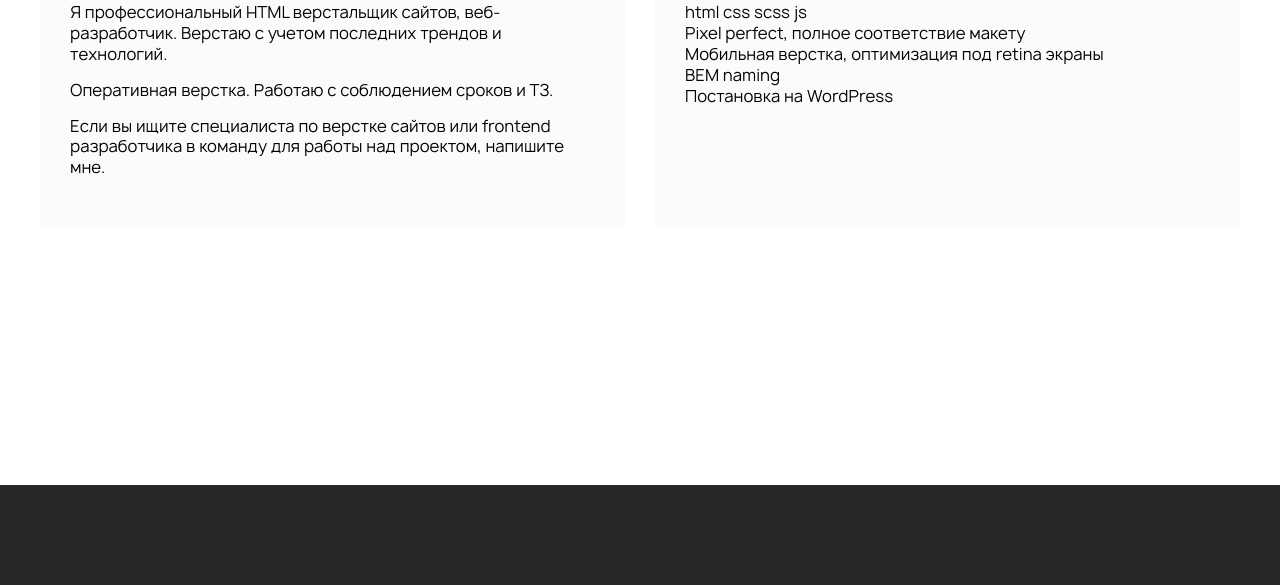
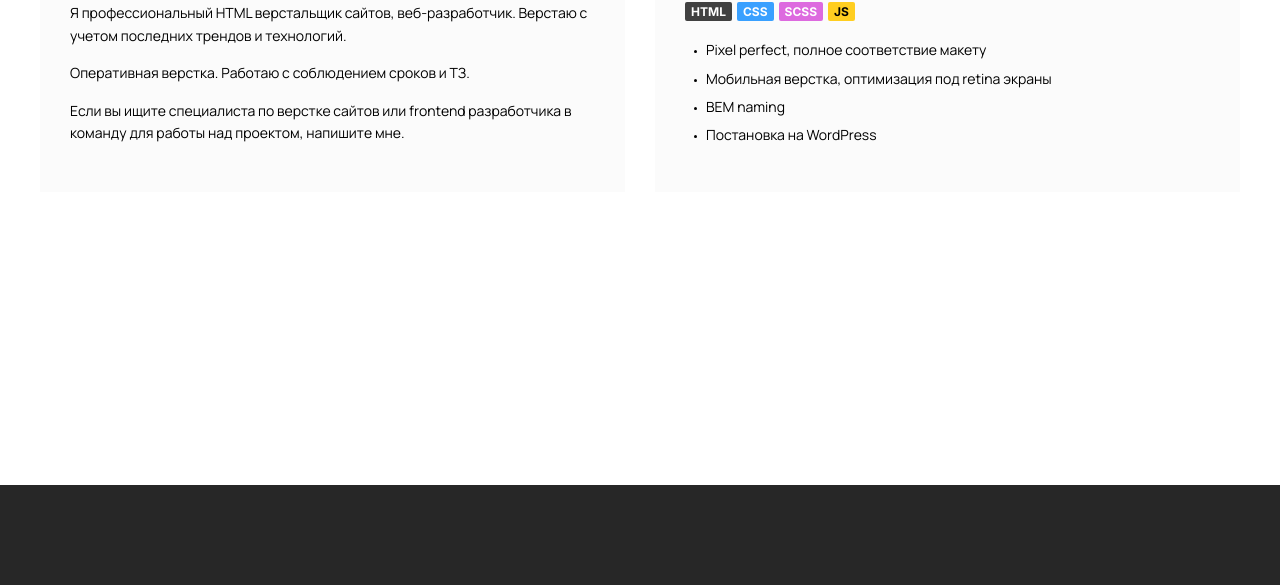
Before and after one commit to gleb-erokhin/portfolio-webCademy, a website: page src/html/index.html in a window 1280 px wide. Shown: the part 215-800 px from the top of the page. Drawn offline with nearby package versions, Linux system fonts and the light colour scheme; files that its build step writes are made by us from their sources; files whose address does not match are found by name.

Commit message:
блок резюме готов, требуется корректировка шрифтов, скачанные с инета локальные отличаются от гугл, и от этого идет большое расхождение с макетом

```diff
--- a/src/html/blocks/resume.html
+++ b/src/html/blocks/resume.html
@@ -6,7 +6,7 @@
                 <div class="resume__header">
                     <h2 class="title-2">Обо мне</h2>
                 </div>
-                <div class="resume__desc">
+                <div class="resume__desc text">
                     <p>
                         Я профессиональный HTML верстальщик сайтов, веб-разработчик. Верстаю с учетом последних трендов
                         и технологий.
@@ -25,17 +25,17 @@
                 <div class="resume__header">
                     <h2 class="title-2">Навыки</h2>
                 </div>
-                <div class="resume__skil">
-                    <span class="html">html</span>
-                    <span class="css">css</span>
-                    <span class="scss">scss</span>
-                    <span class="JS">js</span>
+                <div class="skils">
+                    <span class="skil skil--html">html</span>
+                    <span class="skil skil--css">css</span>
+                    <span class="skil skil--scss">scss</span>
+                    <span class="skil skil--JS">js</span>
                 </div>
-                <ul class="resume__desc">
-                   <li>Pixel perfect, полное соответствие макету</li>
-                   <li>Мобильная верстка, оптимизация под retina экраны</li>
-                   <li>BEM naming</li>
-                   <li>Постановка на WordPress</li>
+                <ul class="resume__list">
+                   <li class="resume__list-item">Pixel perfect, полное соответствие макету</li>
+                   <li class="resume__list-item">Мобильная верстка, оптимизация под retina экраны</li>
+                   <li class="resume__list-item">BEM naming</li>
+                   <li class="resume__list-item">Постановка на WordPress</li>
                 </ul>
             </div>
         </div>
--- a/src/scss/base/_base.scss
+++ b/src/scss/base/_base.scss
@@ -1,30 +1,33 @@
-@font-face {
-    font-family: 'Manrope';
-    src: url('../fonts/Manrope-Regular.woff2') format('woff2');
-    font-weight: normal;
-    font-style: normal;
-}
+// @font-face {
+//     font-family: 'Manrope';
+//     src: url('../fonts/Manrope-Regular.woff2') format('woff2');
+//     font-weight: normal;
+//     font-style: normal;
+// }
 
-@font-face {
-    font-family: 'Manrope';
-    src: url('../fonts/Manrope-Light.woff2') format('woff2');
-    font-weight: 300;
-    font-style: normal;
-}
+// @font-face {
+//     font-family: 'Manrope';
+//     src: url('../fonts/Manrope-Light.woff2') format('woff2');
+//     font-weight: 300;
+//     font-style: normal;
+// }
 
-@font-face {
-    font-family: 'Manrope';
-    src: url('../fonts/Manrope-Bold.woff2') format('woff2');
-    font-weight: 700;
-    font-style: normal;
-}
+// @font-face {
+//     font-family: 'Manrope';
+//     src: url('../fonts/Manrope-Bold.woff2') format('woff2');
+//     font-weight: 700;
+//     font-style: normal;
+// }
 
-@font-face {
-    font-family: 'Manrope';
-    src: url('../fonts/Manrope-ExtraBold.woff2') format('woff2');
-    font-weight: 800;
-    font-style: normal;
-}
+// @font-face {
+//     font-family: 'Manrope';
+//     src: url('../fonts/Manrope-ExtraBold.woff2') format('woff2');
+//     font-weight: 800;
+//     font-style: normal;
+// }
+
+@import url(https://fonts.googleapis.com/css?family=Manrope:200,300,regular,700,800);
+@import url(https://fonts.googleapis.com/css?family=Inter:700);
 
 html {
 	scroll-behavior: smooth;
@@ -35,6 +38,8 @@ body {
 	color: var(--text-color);
     font-family: var(--font-family);
 	line-height: var(--line-hight);
+	font-weight: 400;
+
 }
 
 img {
--- a/src/scss/base/_vars.scss
+++ b/src/scss/base/_vars.scss
@@ -2,7 +2,7 @@
 	--container-width: 1230px;
 	--container-padding: 15px;
 
-	--font-family: 'Manrope';
+	--font-family: 'Manrope', sans-serif;
 	--second-family: 'Inter', sans-serif;
 	--line-hight: 1.3;
 
--- a/src/scss/blocks/_header.scss
+++ b/src/scss/blocks/_header.scss
@@ -20,6 +20,5 @@
 		display: flex;
 		column-gap: 20px;
 		color: var(--text-color);
-		color: var(--);
 	}
 }
--- a/src/scss/blocks/_resume.scss
+++ b/src/scss/blocks/_resume.scss
@@ -3,20 +3,44 @@
         display: flex;
         gap: 30px;
     }
-    &__about, &__skils {
+    &__about,
+    &__skils {
         padding: 30px 30px 48px;
         background-color: #fbfbfb;
+        // width: 585px;
         flex: 1;
     }
-    &__header {
+    &__header,
+    &__skil {
         margin-bottom: 20px;
     }
     &__desc p + p {
         margin-top: 15px;
     }
-    &__skil {
+    &__list {
+        padding-left: 9px;
+        font-size: 14px;
+    }
+    &__list li + li {
+        margin-top: 10px;
+    }
+    &__list-item {
+        position: relative;
+        padding-left: 12px;
+    }
+
+    &__list-item::before {
+        position: absolute;
+        content: "";
+        width: 3px;
+        height: 3px;
+        border-radius: 50%;
+        background-color: black;
+        top: 50%;
+        left: 0;
     }
 }
+
 .html {
 }
 .css {
--- /dev/null
+++ b/src/scss/blocks/_skils.scss
@@ -0,0 +1,32 @@
+.skil {
+    display: inline-block;
+    border-radius: 2px;
+    padding: 2px 6px;
+    height: 19px;
+
+    font-family: var(--second-family);
+    font-weight: 700;
+    font-size: 12px;
+    text-transform: uppercase;
+    color: #fff;
+
+    &--html {
+        background-color: #414141;
+    }
+    &--css {
+        background-color: #39a0ff;
+    }
+    &--scss {
+        background: #dd6adf;
+    }
+    &--JS {
+        background: #ffce20;
+        color: #000;
+    }
+}
+
+.skils {
+    margin-bottom: 20px;
+    display: flex;
+    gap: 5px;
+}
--- a/src/scss/blocks/_titles.scss
+++ b/src/scss/blocks/_titles.scss
@@ -21,4 +21,5 @@
 .text {
 	font-family: var(--font-family);
 	font-size: 14px;
+	line-height: 1.6;
 }
```
Also changed, not shown: build/css/main.css, build/fonts/Manrope-Bold.woff2, build/img/Desktop 1920.png (added), build/img/pp.jpg (added), build/img/Главная - Desktop 1920.png (added), build/index.html, src/fonts/Manrope-Bold.woff2, src/img/Desktop 1920.png (added), src/img/pp.jpg (added), src/img/Главная - Desktop 1920.png (added).
